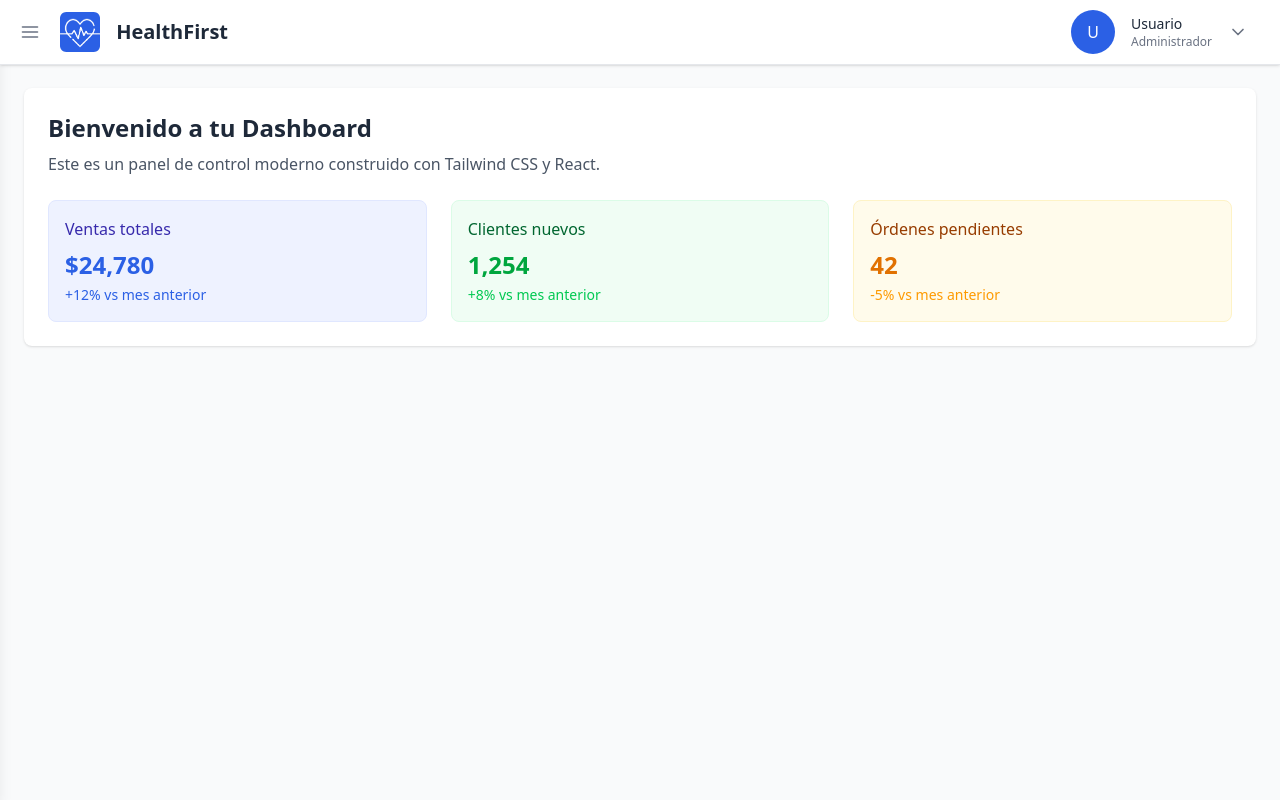
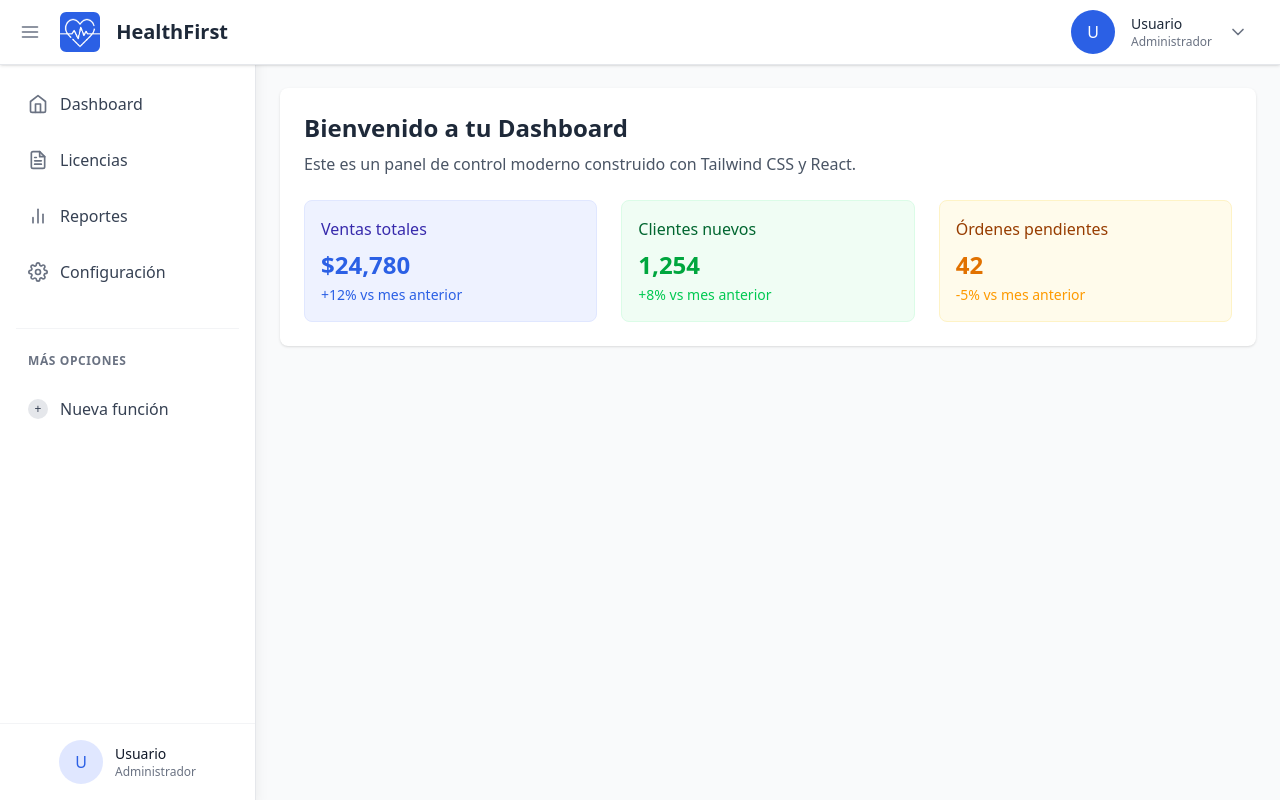
Before and after one commit to GonzaloKintal/HealthFirst, a React (Vite) app in the folder frontend/: page / in a window 1280 px wide. Built offline with nearby package versions, Linux system fonts and the light colour scheme.

Commit message:
fix bug del sidebar

```diff
--- a/frontend/src/App.jsx
+++ b/frontend/src/App.jsx
@@ -1,49 +1,3 @@
-// import { useState } from 'react';
-// import { BrowserRouter as Router, Routes, Route } from 'react-router-dom';
-// import Header from './components/Header';
-// import Sidebar from './components/Sidebar';
-// import DashboardPage from './pages/DashboardPage';
-// import LoginPage from './pages/LoginPage';
-
-// function App() {
-//   const [sidebarOpen, setSidebarOpen] = useState(false);
-
-//   const handleDrawerToggle = () => {
-//     setSidebarOpen(!sidebarOpen);
-//   };
-
-//   return (
-//     <Router>
-//       <div className="min-h-screen bg-gray-50">
-//         <Routes>
-//           <Route path="/login" element={<LoginPage />} />
-//           <Route path="/" element={
-//             <>
-//               <Header toggleDrawer={handleDrawerToggle} />
-//               <div className="flex pt-16">
-//               <div className={`fixed transform transition-transform duration-300 ease-in-out inset-y-0 z-30 ${sidebarOpen ? 'block' : 'hidden'} md:relative`}>
-//                 <Sidebar />
-//               </div>
-//                 {/* Añade un overlay para mobile cuando el sidebar está abierto */}
-//                 {sidebarOpen && (
-//                   <div
-//                     className="fixed inset-0 z-20 bg-black bg-opacity-50 md:hidden"
-//                     onClick={handleDrawerToggle}
-//                   />
-//                 )}
-//                 <div className={`flex-1 transition-all duration-300 ${sidebarOpen ? 'ml-64' : 'ml-0'}`}>
-//                   <DashboardPage />
-//                 </div>
-//               </div>
-//             </>
-//           } />
-//         </Routes>
-//       </div>
-//     </Router>
-//   );
-// }
-
-// export default App;
 
 import { useState } from 'react';
 import { BrowserRouter as Router, Routes, Route } from 'react-router-dom';
@@ -51,9 +5,8 @@ import Header from './components/Header';
 import Sidebar from './components/Sidebar';
 import DashboardPage from './pages/DashboardPage';
 import LoginPage from './pages/LoginPage';
-
 function App() {
-  const [sidebarOpen, setSidebarOpen] = useState(false);
+  const [sidebarOpen, setSidebarOpen] = useState(true);
 
   const handleDrawerToggle = () => {
     setSidebarOpen(!sidebarOpen);
@@ -68,6 +21,7 @@ function App() {
             <>
               <Header toggleDrawer={handleDrawerToggle} />
               <div className="flex pt-16">
+
                 {/* Sidebar con transición simple */}
                 <div className={`
                   fixed inset-y-0 z-30 w-64
@@ -77,18 +31,11 @@ function App() {
                   <Sidebar />
                 </div>
 
-                {/* Overlay cuando el sidebar está abierto */}
-                {sidebarOpen && (
-                  <div
-                    className="fixed inset-0 z-20 bg-black bg-opacity-50"
-                    onClick={handleDrawerToggle}
-                  />
-                )}
-
                 {/* Contenido principal */}
-                <div className={`flex-1 transition-all duration-300 ${sidebarOpen ? 'ml-64' : 'ml-0'}`}>
+                <div className={`flex-1 transition-all duration-300 ${sidebarOpen ? 'md:ml-64 ml-0' : 'ml-0'}`}>
                   <DashboardPage />
                 </div>
+
               </div>
             </>
           } />
--- a/frontend/tailwind.config.js
+++ b/frontend/tailwind.config.js
@@ -5,9 +5,7 @@ export default {
     ],
     theme: {
       extend: {
-        screens: {
-          'lg-custom': '1000px',
-        },
+        screens: {},
       },
     },
     plugins: [],
```
